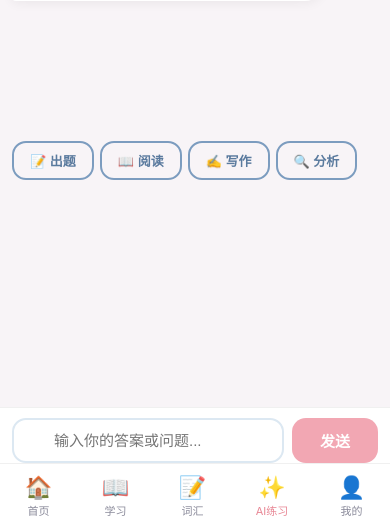
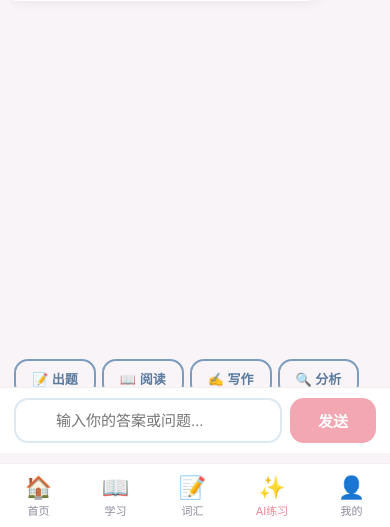
Before and after one commit to cuzn63449-web/english-learning-app, a Flask app: page /exercises in a window 390 px wide. Shown: the part 317-844 px from the top of the page. Run offline with Flask 3, Linux system fonts and the light colour scheme; data comes from the database, SQL or seed files in the repository; data that the repository does not hold is empty.

Commit message:
Fix mobile input bar position, raise above nav

```diff
--- a/templates/exercises.html
+++ b/templates/exercises.html
@@ -5,16 +5,16 @@
     <span class="tag tag-pink" id="learnedCount">--</span>
 </div>
 
-<div id="chatArea" style="margin-bottom:140px"></div>
+<div id="chatArea" style="margin-bottom:150px"></div>
 
-<div style="position:fixed;bottom:calc(var(--nav-height)+var(--safe-bottom)+52px);left:0;right:0;max-width:480px;margin:0 auto;padding:0 12px;z-index:101;display:flex;gap:6px;overflow-x:auto" id="quickBtns">
+<div style="position:fixed;bottom:calc(var(--nav-height) + var(--safe-bottom) + 65px);left:0;right:0;max-width:480px;margin:0 auto;padding:0 14px;z-index:101;display:flex;gap:6px;overflow-x:auto" id="quickBtns">
     <button class="btn btn-sm btn-outline" onclick="quickSend('帮我出5道选择题')" style="white-space:nowrap;flex-shrink:0">📝 出题</button>
     <button class="btn btn-sm btn-outline" onclick="quickSend('用我学过的词生成一篇阅读理解')" style="white-space:nowrap;flex-shrink:0">📖 阅读</button>
     <button class="btn btn-sm btn-outline" onclick="quickSend('出一道写作题')" style="white-space:nowrap;flex-shrink:0">✍️ 写作</button>
     <button class="btn btn-sm btn-outline" onclick="quickSend('帮我分析一篇文章')" style="white-space:nowrap;flex-shrink:0">🔍 分析</button>
 </div>
 
-<div id="inputBar" style="position:fixed;bottom:var(--nav-height);left:0;right:0;max-width:480px;margin:0 auto;background:var(--card);padding:10px 12px;z-index:101;display:flex;gap:8px;border-top:1px solid rgba(0,0,0,0.06);padding-bottom:calc(6px+var(--safe-bottom))">
+<div style="position:fixed;bottom:calc(var(--nav-height) + var(--safe-bottom) + 10px);left:0;right:0;max-width:480px;margin:0 auto;background:var(--card);padding:10px 14px;z-index:101;display:flex;gap:8px;border-top:1px solid rgba(0,0,0,0.06);padding-bottom:max(10px, var(--safe-bottom))">
     <input id="chatInput" class="search-box" placeholder="输入你的答案或问题..." style="margin:0;flex:1" onkeydown="if(event.key==='Enter')sendMsg()">
     <button class="btn btn-primary" onclick="sendMsg()">发送</button>
 </div>
```
Also changed, not shown: 1 other file.
